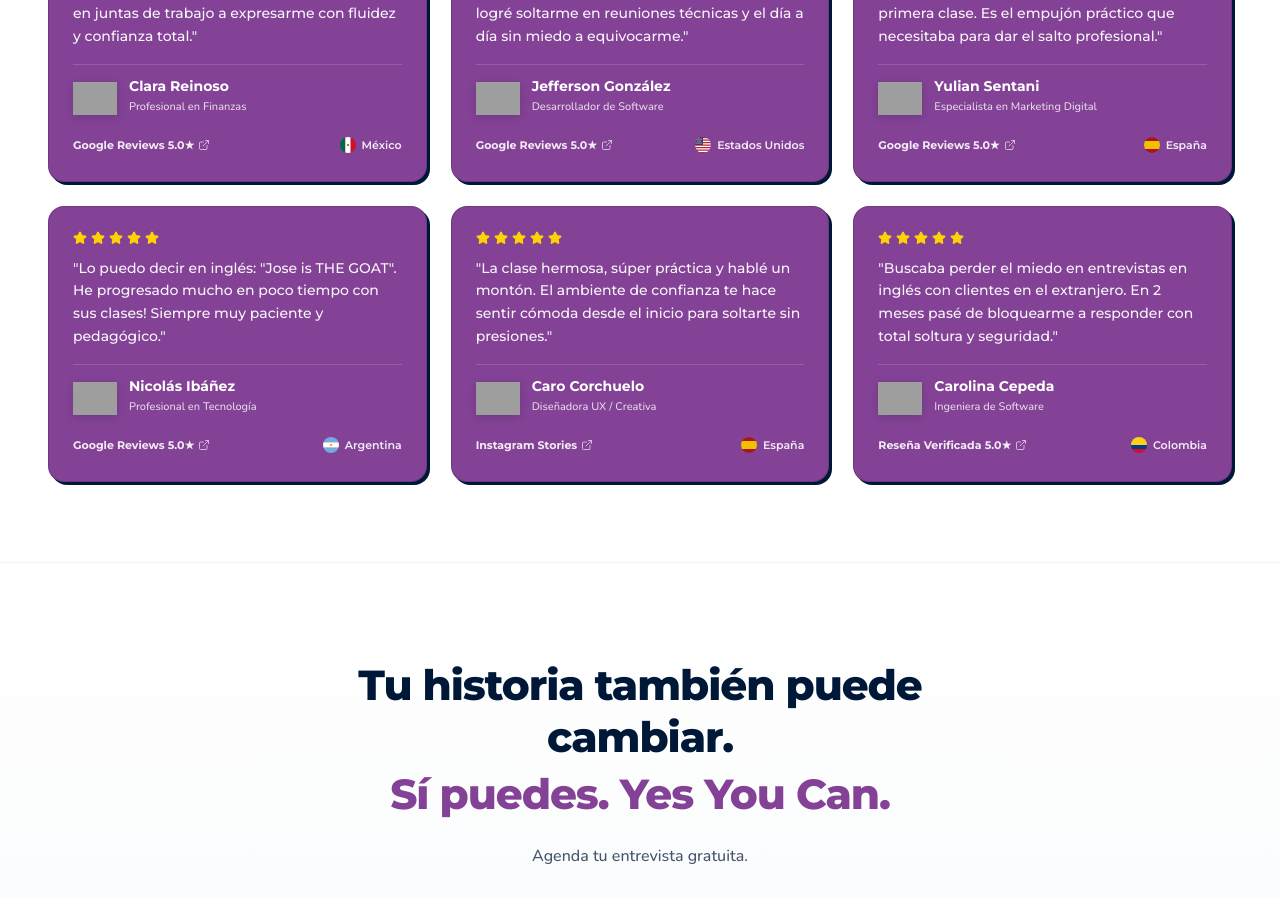
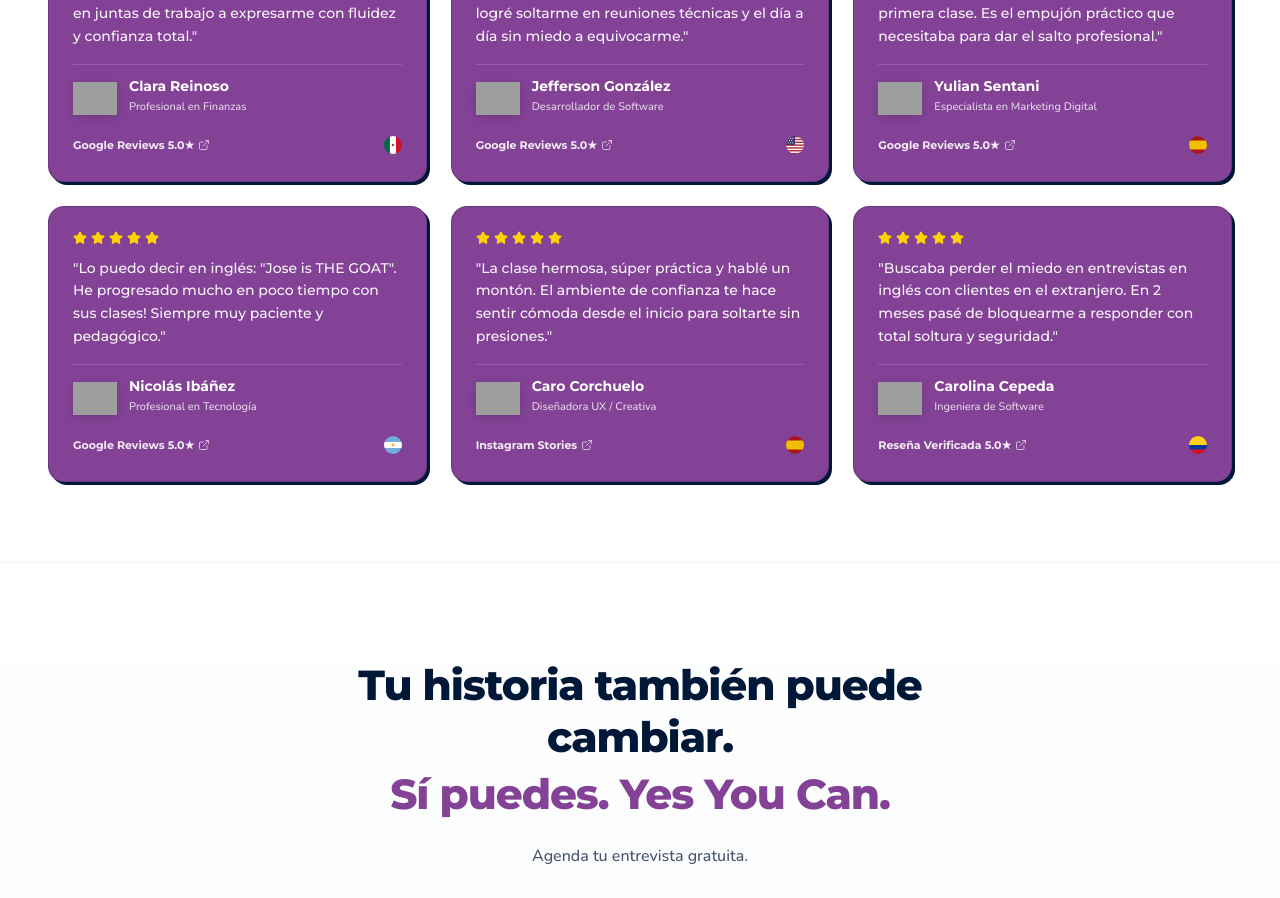
Before and after one commit to Dietol25/yycl-version-anterior, a Next.js app: page /resultados in a window 1280 px wide. Shown: the part 1080-1978 px from the top of the page. Built offline with nearby package versions, Linux system fonts and the light colour scheme; grey boxes are pictures that could not be loaded.

Commit message:
style: display circular SVG flag only without country text

```diff
--- a/app/resultados/page.tsx
+++ b/app/resultados/page.tsx
@@ -284,9 +284,8 @@ export default function ResultadosPage() {
                         <span>{item.source}</span>
                         <ExternalLink className="w-3 h-3 opacity-70 group-hover:opacity-100 transition-opacity" />
                       </a>
-                      <span className="flex items-center gap-1.5 font-heading font-semibold text-[11px] text-white/90">
-                        <CountryFlag code={item.countryFlag || item.country || 'ES'} size={16} />
-                        <span>{item.country}</span>
+                      <span title={item.country} className="flex items-center">
+                        <CountryFlag code={item.countryFlag || item.country || 'ES'} size={18} />
                       </span>
                     </div>
                   </div>
@@ -346,12 +345,11 @@ export default function ResultadosPage() {
                       <span>{VERIFIED_TESTIMONIALS[activeIndex].source}</span>
                       <ExternalLink className="w-3 h-3" />
                     </a>
-                    <span className="flex items-center gap-1.5 font-heading font-semibold text-[11px] text-white/90">
+                    <span title={VERIFIED_TESTIMONIALS[activeIndex].country} className="flex items-center">
                       <CountryFlag
                         code={VERIFIED_TESTIMONIALS[activeIndex].countryFlag || VERIFIED_TESTIMONIALS[activeIndex].country || 'ES'}
-                        size={16}
+                        size={18}
                       />
-                      <span>{VERIFIED_TESTIMONIALS[activeIndex].country}</span>
                     </span>
                   </div>
                 </div>
--- a/components/sections/TestimonialsGrid.tsx
+++ b/components/sections/TestimonialsGrid.tsx
@@ -131,9 +131,8 @@ export const TestimonialsGrid = () => {
                     <span>Google Reviews 5.0★</span>
                     <ExternalLink className="w-3 h-3 text-[#FFD203]" />
                   </a>
-                  <span className="flex items-center gap-1.5 font-heading font-semibold text-[11px] text-white/90">
-                    <CountryFlag code={item.countryFlag || item.country || 'CO'} size={16} />
-                    <span>{item.country || 'Colombia'}</span>
+                  <span title={item.country} className="flex items-center">
+                    <CountryFlag code={item.countryFlag || item.country || 'CO'} size={18} />
                   </span>
                 </div>
               </div>
@@ -197,9 +196,8 @@ export const TestimonialsGrid = () => {
                   <span>Google Reviews 5.0★</span>
                   <ExternalLink className="w-3 h-3 text-[#FFD203]" />
                 </a>
-                <span className="flex items-center gap-1.5 font-heading font-semibold text-[11px] text-white/90">
-                  <CountryFlag code={TESTIMONIALS[activeIndex].countryFlag || TESTIMONIALS[activeIndex].country || 'CO'} size={16} />
-                  <span>{TESTIMONIALS[activeIndex].country || 'Colombia'}</span>
+                <span title={TESTIMONIALS[activeIndex].country} className="flex items-center">
+                  <CountryFlag code={TESTIMONIALS[activeIndex].countryFlag || TESTIMONIALS[activeIndex].country || 'CO'} size={18} />
                 </span>
               </div>
             </div>
```
